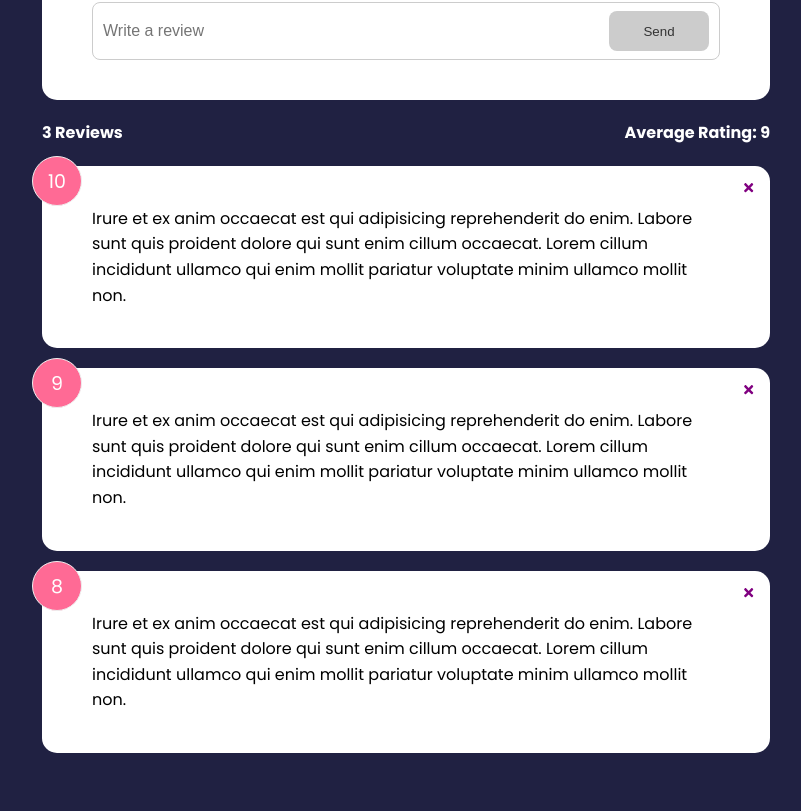
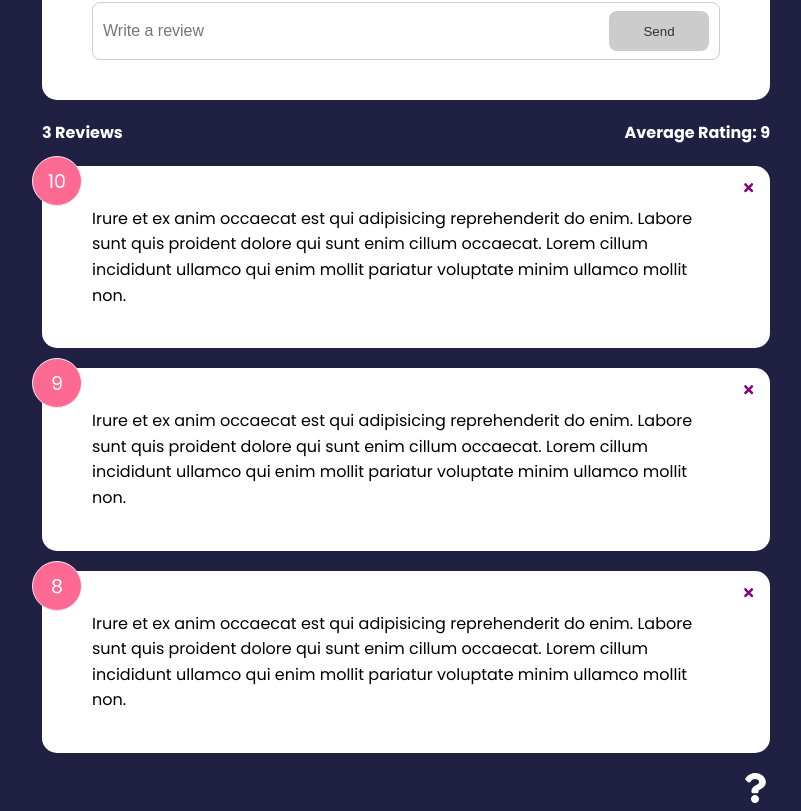
Before and after one commit to ZlataEkert/feedback_app, a React (Create React App) app: page / in a window 1280 px wide. Shown: the part 293-1104 px from the top of the page, without its empty margins (234-1035 px from the left). Before the commit the page ends 1066 px from the top, so only its background shows below. Built offline with nearby package versions, Linux system fonts and the light colour scheme.

Commit message:
create context and provider

```diff
--- a/src/App.js
+++ b/src/App.js
@@ -5,7 +5,9 @@ import Header from './components/Header'
 import FeedbackList from './components/FeedbackList'
 import FeedbackStats from './components/FeedbackStats'
 import FeedbackForm from './components/FeedbackForm'
+import AboutIconLink from './components/AboutIconLink'
 import AboutPage from './components/pages/AboutPage'
+import { FeedbackProvider } from './context/FeedbackContext'
 import FeedbackData from './data/FeedbackData'
 
 function App() {
@@ -23,6 +25,7 @@ function App() {
   }
 
   return (
+    <FeedbackProvider>
       <Router>
         <Header />
         <div className='container'>
@@ -39,8 +42,10 @@ function App() {
           <Route path='/about' element={<AboutPage />} />
           </Routes>
 
+          <AboutIconLink />
         </div>
       </Router>
+    </FeedbackProvider>
   )
 }
 
--- /dev/null
+++ b/src/components/AboutIconLink.jsx
@@ -0,0 +1,14 @@
+import { FaQuestion } from 'react-icons/fa'
+import { Link } from 'react-router-dom'
+
+function AboutIconLink() {
+  return (
+    <div className='about-link'>
+      <Link to='/about'>
+        <FaQuestion size={30} />
+      </Link>
+    </div>
+  )
+}
+
+export default AboutIconLink
--- a/src/components/pages/AboutPage.jsx
+++ b/src/components/pages/AboutPage.jsx
@@ -1,3 +1,4 @@
+import { Link } from 'react-router-dom'
 import Card from '../shared/Card'
 
 function AboutPage() {
@@ -8,7 +9,7 @@ function AboutPage() {
       <p>Version: 1.0.0</p>
 
       <p>
-        <a href="/">Back To Home</a>
+        <Link to="/">Back To Home</Link>
       </p>
     </div>
   </Card>
--- /dev/null
+++ b/src/context/FeedbackContext.js
@@ -0,0 +1,21 @@
+import { createContext, useState } from 'react'
+
+const FeedbackContext = createContext()
+
+export const FeedbackProvider = ({children}) => {
+  const [feedback, setFeedback] = useState([
+    {
+      id: 1,
+      text: 'This item is from context',
+      rating: 10
+    }
+  ])
+
+  return <FeedbackContext.Provider value={{
+    feedback,
+  }}>
+    {children}
+  </FeedbackContext.Provider>
+}
+
+export default FeedbackContext
--- a/src/index.css
+++ b/src/index.css
@@ -185,15 +185,11 @@ input:focus {
   color: rebeccapurple;
 }
 
-/* FIX: Remove position: absolute to keep about icon at the bottom of the
- * document */
 .about-link {
   display: flex;
   justify-content: flex-end;
 }
 
-/* FIX: Remove position: absolute to keep about icon at the bottom of the
- * document */
 .about-link a {
   color: #fff;
   cursor: pointer;
```
Lines whose indentation alone changed are shown as unchanged.
